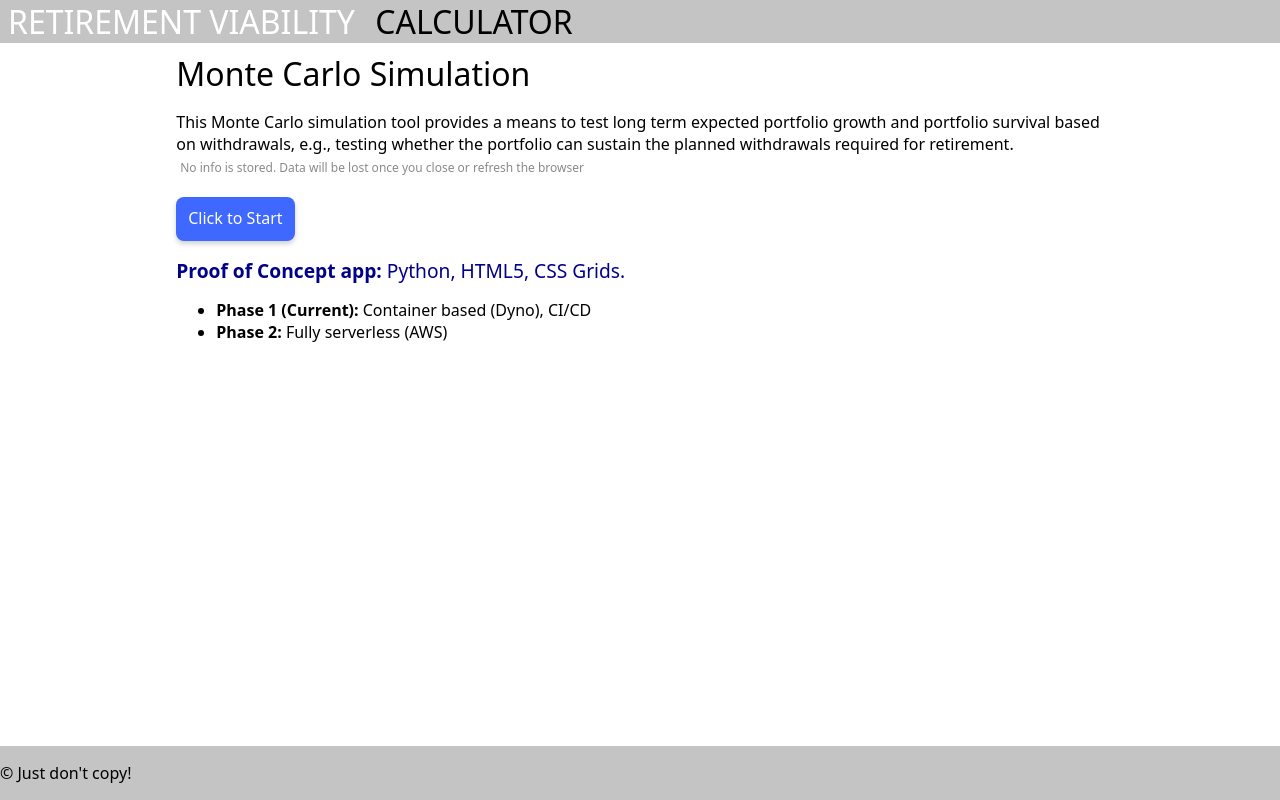
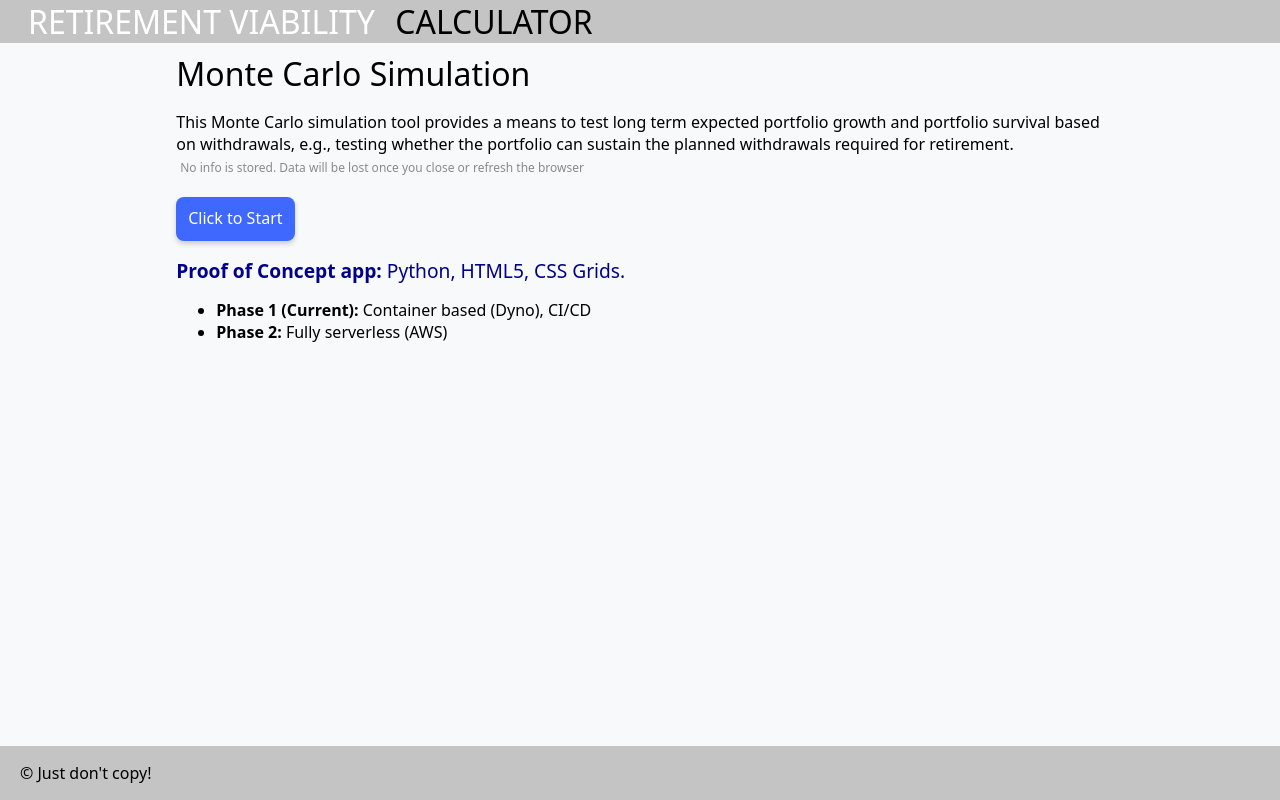
Before and after one commit to gitofyesbee/portfolioProjections, a Flask app: page / in a window 1280 px wide. Run offline with Flask 2, Linux system fonts and the light colour scheme; parts of the project's set-up code (start-up, migrations or seed data) failed here and were passed over.

```diff
--- a/static/styles.css
+++ b/static/styles.css
@@ -19,6 +19,7 @@ body {
     margin: 0;
     min-height: 100vh;
     font-family: var(--bs-font-sans-serif);
+    background: #f8f9fa;
     display: grid;
     grid-template-columns: 1fr;
     grid-template-rows: auto 1fr auto;
@@ -31,11 +32,14 @@ body {
 .header {
     grid-area: header;
     background-color: #c4c4c4;
+    padding: 0px 0px 0px 20px;
 }
 
 .footer {
     grid-area: footer;
     background-color: #c4c4c4;
+    padding: 0px 0px 0px 20px;
+
 }
 
 .main {
```
